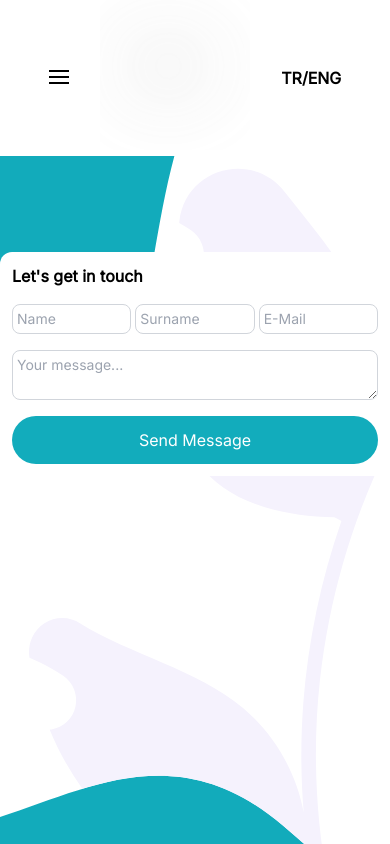
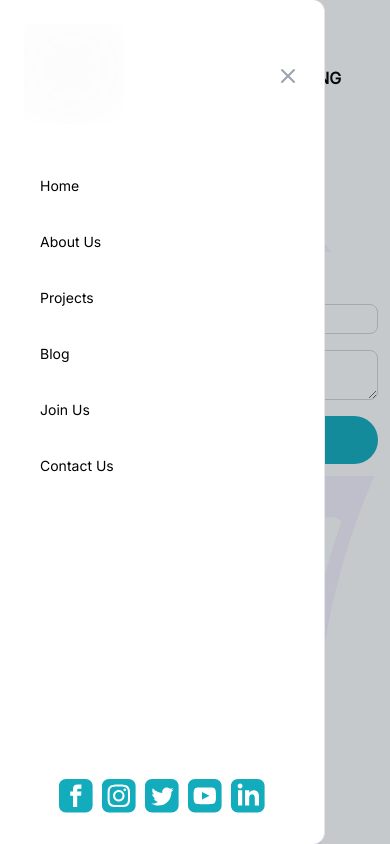
Before and after one commit to 3h-hareketi/website, a Next.js app: page /contact in a window 390 px wide. Shown: the top 844 px of the page. Built offline with nearby package versions, Linux system fonts and the light colour scheme.

Commit message:
Add mobile navbar

```diff
--- a/components/Layout.tsx
+++ b/components/Layout.tsx
@@ -21,7 +21,7 @@ const Layout = ({
   hamburgerColor,
 }: Props) => {
   const router = useRouter();
-
+  const [navbarOpen, setNavbarOpen] = useState(true);
   return (
     <div
       className="flex flex-col justify-between h-screen subpixel-antialiased"
@@ -96,6 +96,8 @@ const Layout = ({
         textColor={textColor || ""}
         logo={logo || "base"}
         hamburgerColor={hamburgerColor || ""}
+        navbarOpen={navbarOpen}
+        setNavbarOpen={setNavbarOpen}
       />
       <main className="mb-auto">{children}</main>
       <Footer />
--- a/components/Navbar.tsx
+++ b/components/Navbar.tsx
@@ -1,5 +1,7 @@
+import { Transition } from "@headlessui/react";
 import Link from "next/link";
 import { useRouter } from "next/router";
+import { Fragment } from "react";
 import BlurImage from "./BlurImage";
 
 type Props = {
@@ -7,23 +9,39 @@ type Props = {
   textColor: string;
   logo: string;
   hamburgerColor: string;
+  navbarOpen: boolean;
+  setNavbarOpen: (navbarOpen: boolean) => void;
 };
 
-const Navbar = ({ bgColor, textColor, logo, hamburgerColor }: Props) => {
-  const router = useRouter();
+const Navbar = ({
+  bgColor,
+  textColor,
+  logo,
+  hamburgerColor,
+  navbarOpen,
+  setNavbarOpen,
+}: Props) => {
   return (
     <section className={`relative w-full flex justify-center z-50 ${bgColor}`}>
       <nav className="w-3/4 flex items-center md:mx-auto flex-row">
+        <a
+          className="mr-auto md:ml-0 md:hidden md:mr-0"
+          onClick={() => setNavbarOpen(true)}
+          href="#"
+        >
+          {" "}
           <svg
             viewBox="0 0 100 80"
             width="20"
             height="20"
-          className={`block mr-auto md:ml-0 md:hidden md:mr-0 fill-${hamburgerColor}`}
+            className={`block fill-${hamburgerColor}`}
           >
             <rect width="100" height="10"></rect>
             <rect y="30" width="100" height="10"></rect>
             <rect y="60" width="100" height="10"></rect>
           </svg>
+        </a>
+
         <Link href="/" passHref>
           <a href="#">
             {" "}
@@ -88,6 +106,201 @@ const Navbar = ({ bgColor, textColor, logo, hamburgerColor }: Props) => {
           TR/ENG
         </a>
       </nav>
+      <Transition
+        show={true}
+        as={Fragment}
+        enter="transition-all duration-500"
+        enterFrom={navbarOpen ? "-left-80" : "left-0"}
+        enterTo={"left-0"}
+      >
+        <div
+          className={`fixed top-0 bottom-0 left-0 z-50 w-5/6 max-w-sm navbar-menu ${
+            !navbarOpen && "hidden"
+          }`}
+        >
+          <div
+            className="fixed inset-0 bg-gray-800 opacity-25 navbar-backdrop"
+            onClick={() => setNavbarOpen(false)}
+          ></div>
+          <nav className="relative flex flex-col w-full h-full px-6 py-6 overflow-y-auto bg-white border-r rounded-r-xl">
+            <div className="flex items-center mb-8">
+              <a
+                className="mr-auto text-3xl font-bold leading-none"
+                href="#"
+                onClick={() => setNavbarOpen(false)}
+              >
+                <BlurImage
+                  className="h-10"
+                  src={"/logo.svg"}
+                  alt=""
+                  width="100"
+                  height="100"
+                />
+              </a>
+              <button
+                className="navbar-close"
+                onClick={() => setNavbarOpen(false)}
+              >
+                <svg
+                  className="w-6 h-6 text-gray-400 cursor-pointer hover:text-gray-500"
+                  xmlns="http://www.w3.org/2000/svg"
+                  fill="none"
+                  viewBox="0 0 24 24"
+                  stroke="currentColor"
+                >
+                  <path
+                    strokeLinecap="round"
+                    strokeLinejoin="round"
+                    strokeWidth="2"
+                    d="M6 18L18 6M6 6l12 12"
+                  ></path>
+                </svg>
+              </button>
+            </div>
+            <div>
+              <ul>
+                <li className="mb-1">
+                  <Link href="/" passHref>
+                    <a
+                      className="block p-4 text-sm rounded hover:bg-gray-50 hover:text-primary-500"
+                      onClick={() => setNavbarOpen(false)}
+                    >
+                      Home
+                    </a>
+                  </Link>
+                </li>
+                <li className="mb-1">
+                  <Link href="/about" passHref>
+                    <a
+                      className="block p-4 text-sm rounded hover:bg-gray-50 hover:text-primary-500"
+                      onClick={() => setNavbarOpen(false)}
+                    >
+                      About Us
+                    </a>
+                  </Link>
+                </li>
+                <li className="mb-1">
+                  <Link href="/projects" passHref>
+                    <a
+                      className="block p-4 text-sm rounded hover:bg-gray-50 hover:text-primary-500"
+                      onClick={() => setNavbarOpen(false)}
+                    >
+                      Projects
+                    </a>
+                  </Link>
+                </li>{" "}
+                <li className="mb-1">
+                  <Link href="/blog" passHref>
+                    <a
+                      className="block p-4 text-sm rounded hover:bg-gray-50 hover:text-primary-500"
+                      onClick={() => setNavbarOpen(false)}
+                    >
+                      Blog
+                    </a>
+                  </Link>
+                </li>{" "}
+                <li className="mb-1">
+                  <Link href="/join" passHref>
+                    <a
+                      className="block p-4 text-sm rounded hover:bg-gray-50 hover:text-primary-500"
+                      onClick={() => setNavbarOpen(false)}
+                    >
+                      Join Us
+                    </a>
+                  </Link>
+                </li>
+                <li className="mb-1">
+                  <Link href="/contact" passHref>
+                    <a
+                      className="block p-4 text-sm rounded hover:bg-gray-50 hover:text-primary-500"
+                      onClick={() => setNavbarOpen(false)}
+                    >
+                      Contact Us
+                    </a>
+                  </Link>
+                </li>
+              </ul>
+            </div>
+            <div className="mt-auto">
+              <p className="my-4 text-xs text-center text-gray-400">
+                {/* <span>© 2022</span> */}
+              </p>
+              <div className="text-center">
+                {/*/ Facebook */}
+                <a
+                  className="inline-block px-1"
+                  href="https://www.facebook.com/3hhareketi/"
+                >
+                  <svg
+                    className="fill-primary-500"
+                    width="35"
+                    height="35"
+                    viewBox="0 0 25 25"
+                  >
+                    <path d="M19 0h-14c-2.761 0-5 2.239-5 5v14c0 2.761 2.239 5 5 5h14c2.762 0 5-2.239 5-5v-14c0-2.761-2.238-5-5-5zm-3 7h-1.924c-.615 0-1.076.252-1.076.889v1.111h3l-.238 3h-2.762v8h-3v-8h-2v-3h2v-1.923c0-2.022 1.064-3.077 3.461-3.077h2.539v3z" />
+                  </svg>
+                </a>
+                {/*/ Instagram */}
+                <a
+                  className="inline-block px-1"
+                  href="https://www.instagram.com/3hhareketi/"
+                >
+                  <svg
+                    className="fill-primary-500"
+                    width="35"
+                    height="35"
+                    viewBox="0 0 25 25"
+                  >
+                    <path d="M15.233 5.488c-.843-.038-1.097-.046-3.233-.046s-2.389.008-3.232.046c-2.17.099-3.181 1.127-3.279 3.279-.039.844-.048 1.097-.048 3.233s.009 2.389.047 3.233c.099 2.148 1.106 3.18 3.279 3.279.843.038 1.097.047 3.233.047 2.137 0 2.39-.008 3.233-.046 2.17-.099 3.18-1.129 3.279-3.279.038-.844.046-1.097.046-3.233s-.008-2.389-.046-3.232c-.099-2.153-1.111-3.182-3.279-3.281zm-3.233 10.62c-2.269 0-4.108-1.839-4.108-4.108 0-2.269 1.84-4.108 4.108-4.108s4.108 1.839 4.108 4.108c0 2.269-1.839 4.108-4.108 4.108zm4.271-7.418c-.53 0-.96-.43-.96-.96s.43-.96.96-.96.96.43.96.96-.43.96-.96.96zm-1.604 3.31c0 1.473-1.194 2.667-2.667 2.667s-2.667-1.194-2.667-2.667c0-1.473 1.194-2.667 2.667-2.667s2.667 1.194 2.667 2.667zm4.333-12h-14c-2.761 0-5 2.239-5 5v14c0 2.761 2.239 5 5 5h14c2.762 0 5-2.239 5-5v-14c0-2.761-2.238-5-5-5zm.952 15.298c-.132 2.909-1.751 4.521-4.653 4.654-.854.039-1.126.048-3.299.048s-2.444-.009-3.298-.048c-2.908-.133-4.52-1.748-4.654-4.654-.039-.853-.048-1.125-.048-3.298 0-2.172.009-2.445.048-3.298.134-2.908 1.748-4.521 4.654-4.653.854-.04 1.125-.049 3.298-.049s2.445.009 3.299.048c2.908.133 4.523 1.751 4.653 4.653.039.854.048 1.127.048 3.299 0 2.173-.009 2.445-.048 3.298z" />
+                  </svg>
+                </a>
+                {/*/ Twitter */}
+                <a
+                  className="inline-block px-1"
+                  href="https://twitter.com/3hhareketi"
+                >
+                  <svg
+                    className="fill-primary-500"
+                    width="35"
+                    height="35"
+                    viewBox="0 0 25 25"
+                  >
+                    <path d="M19 0h-14c-2.761 0-5 2.239-5 5v14c0 2.761 2.239 5 5 5h14c2.762 0 5-2.239 5-5v-14c0-2.761-2.238-5-5-5zm-.139 9.237c.209 4.617-3.234 9.765-9.33 9.765-1.854 0-3.579-.543-5.032-1.475 1.742.205 3.48-.278 4.86-1.359-1.437-.027-2.649-.976-3.066-2.28.515.098 1.021.069 1.482-.056-1.579-.317-2.668-1.739-2.633-3.26.442.246.949.394 1.486.411-1.461-.977-1.875-2.907-1.016-4.383 1.619 1.986 4.038 3.293 6.766 3.43-.479-2.053 1.08-4.03 3.199-4.03.943 0 1.797.398 2.395 1.037.748-.147 1.451-.42 2.086-.796-.246.767-.766 1.41-1.443 1.816.664-.08 1.297-.256 1.885-.517-.439.656-.996 1.234-1.639 1.697z" />
+                  </svg>
+                </a>
+                {/*/ Youtube */}
+                <a
+                  className="inline-block px-1"
+                  href="https://www.youtube.com/channel/UCpNJRC7fCGASPkltHxGJesQ"
+                >
+                  <svg
+                    className="fill-primary-500"
+                    width="35"
+                    height="35"
+                    viewBox="0 0 25 25"
+                  >
+                    <path d="M10 9.333l5.333 2.662-5.333 2.672v-5.334zm14-4.333v14c0 2.761-2.238 5-5 5h-14c-2.761 0-5-2.239-5-5v-14c0-2.761 2.239-5 5-5h14c2.762 0 5 2.239 5 5zm-4 7c-.02-4.123-.323-5.7-2.923-5.877-2.403-.164-7.754-.163-10.153 0-2.598.177-2.904 1.747-2.924 5.877.02 4.123.323 5.7 2.923 5.877 2.399.163 7.75.164 10.153 0 2.598-.177 2.904-1.747 2.924-5.877z" />
+                  </svg>
+                </a>
+                {/*/ Linkedin */}
+                <a
+                  className="inline-block px-1"
+                  href="https://www.linkedin.com/company/the-3h-movement/"
+                >
+                  <svg
+                    className="fill-primary-500"
+                    width="35"
+                    height="35"
+                    viewBox="0 0 25 25"
+                  >
+                    <path d="M19 0h-14c-2.761 0-5 2.239-5 5v14c0 2.761 2.239 5 5 5h14c2.762 0 5-2.239 5-5v-14c0-2.761-2.238-5-5-5zm-11 19h-3v-11h3v11zm-1.5-12.268c-.966 0-1.75-.79-1.75-1.764s.784-1.764 1.75-1.764 1.75.79 1.75 1.764-.783 1.764-1.75 1.764zm13.5 12.268h-3v-5.604c0-3.368-4-3.113-4 0v5.604h-3v-11h3v1.765c1.396-2.586 7-2.777 7 2.476v6.759z" />
+                  </svg>
+                </a>
+              </div>
+            </div>
+          </nav>
+        </div>
+      </Transition>
     </section>
   );
 };
```
Lines whose indentation alone changed are shown as unchanged.
